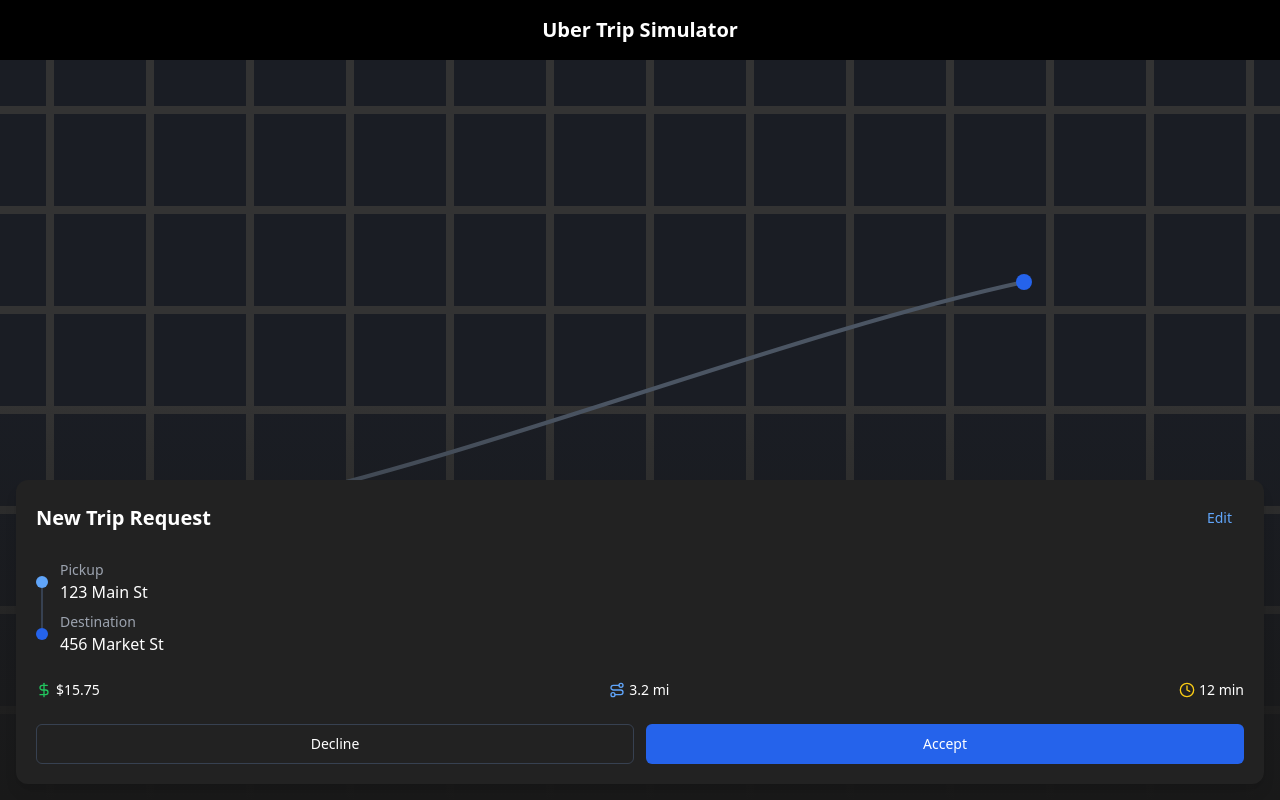
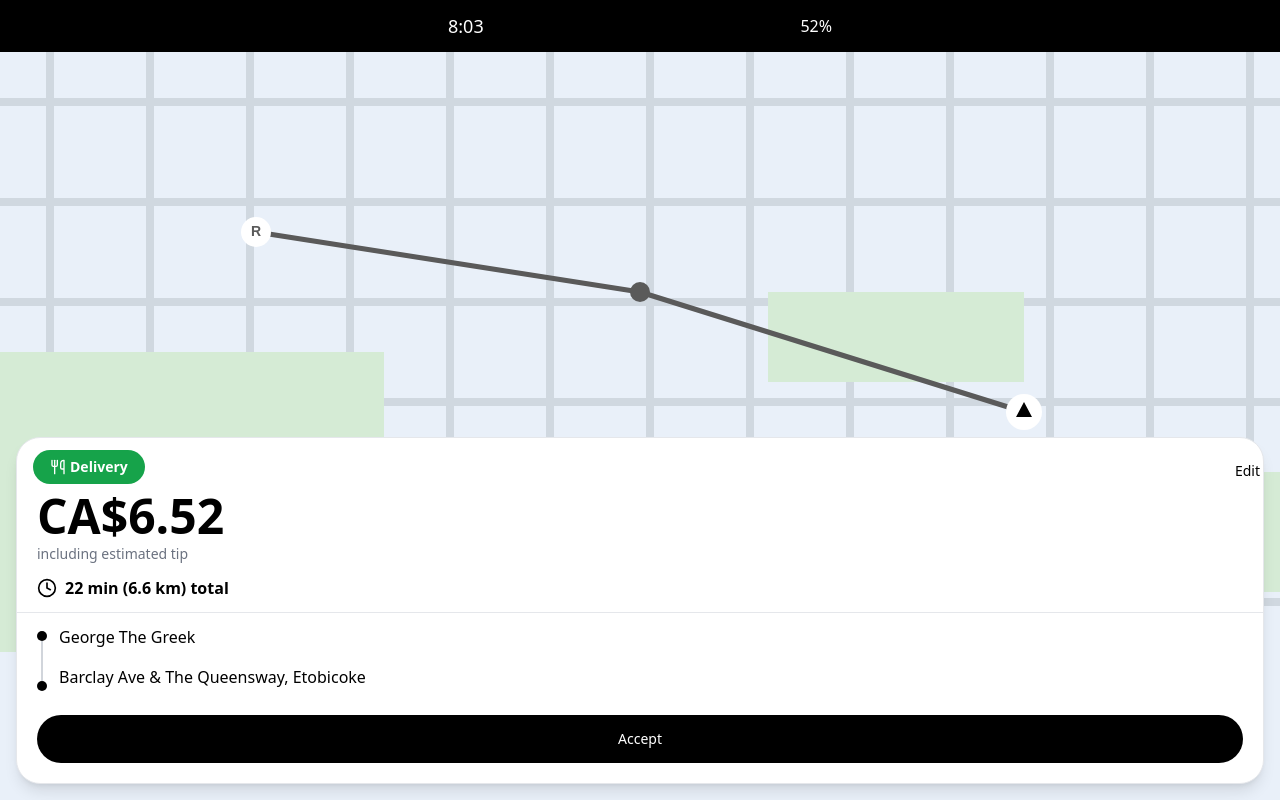
Before and after one commit to Keekay-OD/uber-trip-visualizer-maker, a React (Vite) app: page / in a window 1280 px wide. Both pictures are taken after a click on the button "Done". Built offline with nearby package versions, Linux system fonts and the light colour scheme.

Commit message:
Refactor: Improve trip details UI
Implement UI changes to match the provided image.

```diff
--- a/src/components/MapView.tsx
+++ b/src/components/MapView.tsx
@@ -27,12 +27,12 @@ const MapView = ({ pickupLocation, destination, isAccepted }: MapViewProps) => {
     }
     mapRef.current.appendChild(canvas);
 
-    // Draw map background
-    ctx.fillStyle = '#1a1d24';
+    // Draw map background - using a lighter blue color similar to the reference
+    ctx.fillStyle = '#e9f0f9';
     ctx.fillRect(0, 0, canvas.width, canvas.height);
 
-    // Draw some roads
-    ctx.strokeStyle = '#333';
+    // Draw some subtle roads - lighter gray
+    ctx.strokeStyle = '#d0d8e0';
     ctx.lineWidth = 8;
 
     // Horizontal roads
@@ -51,135 +51,99 @@ const MapView = ({ pickupLocation, destination, isAccepted }: MapViewProps) => {
       ctx.stroke();
     }
 
-    // Draw route
+    // Add some green areas (parks)
+    ctx.fillStyle = '#d5ebd5';
+    // Left side park
+    ctx.fillRect(0, canvas.height * 0.5, canvas.width * 0.3, canvas.height * 0.5);
+    // Right side parks
+    ctx.fillRect(canvas.width * 0.6, canvas.height * 0.4, canvas.width * 0.2, canvas.height * 0.15);
+    ctx.fillRect(canvas.width * 0.7, canvas.height * 0.7, canvas.width * 0.3, canvas.height * 0.2);
+
+    // Draw route - dark gray like in the reference
     const startX = canvas.width * 0.2;
-    const startY = canvas.height * 0.6;
+    const startY = canvas.height * 0.3;
+    const middleX = canvas.width * 0.5;
+    const middleY = canvas.height * 0.4;
     const endX = canvas.width * 0.8;
-    const endY = canvas.height * 0.3;
+    const endY = canvas.height * 0.6;
 
-    // Control points for bezier curve
-    const cpX1 = startX + (endX - startX) * 0.3;
-    const cpY1 = startY - 50;
-    const cpX2 = endX - (endX - startX) * 0.3;
-    const cpY2 = endY + 50;
+    // Draw the route line - dark gray
+    ctx.strokeStyle = '#5a5a5a';
+    ctx.lineWidth = 5;
+    ctx.lineCap = 'round';
+    ctx.lineJoin = 'round';
 
-    // Draw the route line
-    ctx.strokeStyle = isAccepted ? '#2563eb' : '#4b5563';
-    ctx.lineWidth = 4;
+    // First segment
     ctx.beginPath();
     ctx.moveTo(startX, startY);
-    ctx.bezierCurveTo(cpX1, cpY1, cpX2, cpY2, endX, endY);
+    ctx.lineTo(middleX, middleY);
     ctx.stroke();
 
-    // Draw pickup point
-    ctx.fillStyle = '#3b82f6';
+    // Second segment
     ctx.beginPath();
-    ctx.arc(startX, startY, 8, 0, Math.PI * 2);
+    ctx.moveTo(middleX, middleY);
+    ctx.lineTo(endX, endY);
+    ctx.stroke();
+
+    // Add pickup location dot
+    ctx.fillStyle = '#5a5a5a';
+    ctx.beginPath();
+    ctx.arc(startX, startY, 10, 0, Math.PI * 2);
     ctx.fill();
 
-    // Draw destination point
-    ctx.fillStyle = '#2563eb';
+    // Add middle point dot
     ctx.beginPath();
-    ctx.arc(endX, endY, 8, 0, Math.PI * 2);
+    ctx.arc(middleX, middleY, 10, 0, Math.PI * 2);
     ctx.fill();
 
-    // Car icon for accepted trips
+    // Add destination point with arrow/marker
+    ctx.fillStyle = 'white';
+    ctx.beginPath();
+    ctx.arc(endX, endY, 18, 0, Math.PI * 2);
+    ctx.fill();
+
+    ctx.fillStyle = 'black';
+    ctx.beginPath();
+    ctx.moveTo(endX, endY - 10);
+    ctx.lineTo(endX + 8, endY + 5);
+    ctx.lineTo(endX - 8, endY + 5);
+    ctx.fill();
+
+    // Add restaurant icon for pickup
+    ctx.fillStyle = 'white';
+    ctx.beginPath();
+    ctx.arc(startX, startY, 15, 0, Math.PI * 2);
+    ctx.fill();
+
+    ctx.fillStyle = '#5a5a5a';
+    ctx.textAlign = 'center';
+    ctx.textBaseline = 'middle';
+    ctx.font = 'bold 14px Arial';
+    ctx.fillText('R', startX, startY);
+
     if (isAccepted) {
-      // Animate car along path
-      let progress = 0;
-      let lastTimestamp: number | null = null;
+      // Add car position when accepted
+      const carX = middleX;
+      const carY = middleY;
 
-      const animateCar = (timestamp: number) => {
-        if (!lastTimestamp) lastTimestamp = timestamp;
-        const elapsed = timestamp - lastTimestamp;
+      ctx.fillStyle = 'white';
+      ctx.beginPath();
+      ctx.arc(carX, carY, 14, 0, Math.PI * 2);
+      ctx.fill();
 
-        // Update progress
-        progress += elapsed / 15000; // Complete in 15 seconds
+      ctx.fillStyle = 'black';
+      ctx.beginPath();
+      ctx.arc(carX, carY, 8, 0, Math.PI * 2);
+      ctx.fill();
+    }
 
-        if (progress <= 1) {
-          // Redraw background portion where car was
-          const prevT = Math.max(0, progress - elapsed / 15000);
-          const prevX = bezierPoint(startX, cpX1, cpX2, endX, prevT);
-          const prevY = bezierPoint(startY, cpY1, cpY2, endY, prevT);
-
-          // Clean old car position
-          ctx.fillStyle = '#1a1d24';
-          ctx.beginPath();
-          ctx.arc(prevX, prevY, 12, 0, Math.PI * 2);
-          ctx.fill();
-
-          // Redraw road section
-          ctx.strokeStyle = '#2563eb';
-          ctx.lineWidth = 4;
-          ctx.beginPath();
-          const segmentStart = Math.max(0, prevT - 0.05);
-          const segmentEnd = Math.min(1, prevT + 0.05);
-
-          // Draw segment of bezier curve
-          let x = bezierPoint(startX, cpX1, cpX2, endX, segmentStart);
-          let y = bezierPoint(startY, cpY1, cpY2, endY, segmentStart);
-          ctx.moveTo(x, y);
-
-          for (let t = segmentStart + 0.01; t <= segmentEnd; t += 0.01) {
-            x = bezierPoint(startX, cpX1, cpX2, endX, t);
-            y = bezierPoint(startY, cpY1, cpY2, endY, t);
-            ctx.lineTo(x, y);
-          }
-          ctx.stroke();
-
-          // Calculate car position
-          const carX = bezierPoint(startX, cpX1, cpX2, endX, progress);
-          const carY = bezierPoint(startY, cpY1, cpY2, endY, progress);
-
-          // Calculate tangent angle for car rotation
-          const tangentX = bezierTangent(startX, cpX1, cpX2, endX, progress);
-          const tangentY = bezierTangent(startY, cpY1, cpY2, endY, progress);
-          const angle = Math.atan2(tangentY, tangentX);
-
-          // Draw car
-          ctx.save();
-          ctx.translate(carX, carY);
-          ctx.rotate(angle);
-
-          // Car shape
-          ctx.fillStyle = '#fbbf24';
-          ctx.beginPath();
-          ctx.rect(-8, -5, 16, 10);
-          ctx.fill();
-
-          ctx.restore();
-
-          // Request next frame
-          requestAnimationFrame(animateCar);
-        }
-
-        lastTimestamp = timestamp;
-      };
-
-      requestAnimationFrame(animateCar);
-    }
   }, [pickupLocation, destination, isAccepted]);
-
-  // Helper functions for bezier curves
-  function bezierPoint(p0: number, p1: number, p2: number, p3: number, t: number): number {
-    const oneMinusT = 1 - t;
-    return Math.pow(oneMinusT, 3) * p0 +
-           3 * Math.pow(oneMinusT, 2) * t * p1 +
-           3 * oneMinusT * Math.pow(t, 2) * p2 +
-           Math.pow(t, 3) * p3;
-  }
-
-  function bezierTangent(p0: number, p1: number, p2: number, p3: number, t: number): number {
-    const oneMinusT = 1 - t;
-    return 3 * oneMinusT * oneMinusT * (p1 - p0) +
-           6 * oneMinusT * t * (p2 - p1) +
-           3 * t * t * (p3 - p2);
-  }
 
   return (
     <div
       ref={mapRef}
-      className="absolute top-0 left-0 w-full h-full bg-[#1a1d24] z-0"
+      className="absolute top-0 left-0 w-full h-full bg-blue-50 z-0"
+      style={{ height: '75vh' }}
     ></div>
   );
 };
--- a/src/components/TripDetails.tsx
+++ b/src/components/TripDetails.tsx
@@ -5,7 +5,8 @@ import { Input } from "@/components/ui/input";
 import { Card } from "@/components/ui/card";
 import { formatCurrency, formatDistance, formatTime } from "@/utils/formatting";
 import MapView from "@/components/MapView";
-import { Navigation, DollarSign, Clock, Route } from "lucide-react";
+import { Clock, Utensils } from "lucide-react";
+import { Badge } from "@/components/ui/badge";
 
 interface TripDetailsProps {
   isAccepted: boolean;
@@ -16,12 +17,14 @@ interface TripDetailsProps {
 
 const TripDetails = ({ isAccepted, onAccept, onDecline, onReset }: TripDetailsProps) => {
   // Editable trip details
-  const [pickupLocation, setPickupLocation] = useState("123 Main St");
-  const [destination, setDestination] = useState("456 Market St");
-  const [payout, setPayout] = useState("15.75");
-  const [distance, setDistance] = useState("3.2");
-  const [estimatedTime, setEstimatedTime] = useState("12");
+  const [pickupLocation, setPickupLocation] = useState("George The Greek");
+  const [destination, setDestination] = useState("Barclay Ave & The Queensway, Etobicoke");
+  const [payout, setPayout] = useState("6.52");
+  const [distance, setDistance] = useState("6.6");
+  const [estimatedTime, setEstimatedTime] = useState("22");
   const [isEditing, setIsEditing] = useState(!isAccepted);
+  const [includesTip, setIncludesTip] = useState(true);
+  const [currencyPrefix, setCurrencyPrefix] = useState("CA$");
 
   const handlePayoutChange = (e: React.ChangeEvent<HTMLInputElement>) => {
     // Only allow numbers and one decimal point
@@ -67,10 +70,10 @@ const TripDetails = ({ isAccepted, onAccept, onDecline, onReset }: TripDetailsPr
         isAccepted={isAccepted}
       />
 
-      <div className="absolute bottom-0 left-0 right-0 px-4 pb-4 pt-20 bg-gradient-to-t from-[#191919] to-transparent">
-        <Card className="bg-[#222222] border-none shadow-lg p-5 rounded-xl text-white">
+      <div className="absolute bottom-0 left-0 right-0 px-4 pb-4">
+        <Card className="bg-white border border-gray-200 shadow-lg p-0 rounded-3xl text-black overflow-hidden">
           {isAccepted ? (
-            <div className="space-y-4">
+            <div className="space-y-4 p-5">
               <div className="flex justify-between items-center">
                 <h2 className="text-xl font-bold">Trip in Progress</h2>
                 <Button variant="outline" size="sm" onClick={onReset}>
@@ -80,17 +83,15 @@ const TripDetails = ({ isAccepted, onAccept, onDecline, onReset }: TripDetailsPr
 
               <div className="flex items-center gap-3 py-2">
                 <div className="flex flex-col items-center">
-                  <div className="w-3 h-3 bg-blue-400 rounded-full"></div>
-                  <div className="w-0.5 h-10 bg-gray-700"></div>
-                  <div className="w-3 h-3 bg-blue-600 rounded-full"></div>
+                  <div className="w-3 h-3 bg-black rounded-full"></div>
+                  <div className="w-0.5 h-10 bg-gray-300"></div>
+                  <div className="w-3 h-3 bg-black rounded-full"></div>
                 </div>
                 <div className="flex-1 space-y-2">
                   <div>
-                    <p className="text-sm text-gray-400">Pickup</p>
                     <p className="font-medium">{pickupLocation}</p>
                   </div>
                   <div>
-                    <p className="text-sm text-gray-400">Destination</p>
                     <p className="font-medium">{destination}</p>
                   </div>
                 </div>
@@ -98,126 +99,150 @@ const TripDetails = ({ isAccepted, onAccept, onDecline, onReset }: TripDetailsPr
 
               <div className="flex justify-between text-sm">
                 <div className="flex items-center gap-1">
-                  <DollarSign size={16} className="text-green-500" />
-                  <span>{formatCurrency(parseFloat(payout))}</span>
+                  <span>{currencyPrefix}{payout}</span>
                 </div>
                 <div className="flex items-center gap-1">
-                  <Route size={16} className="text-blue-400" />
-                  <span>{formatDistance(parseFloat(distance))}</span>
-                </div>
-                <div className="flex items-center gap-1">
-                  <Clock size={16} className="text-yellow-400" />
-                  <span>{formatTime(parseInt(estimatedTime))}</span>
+                  <Clock size={16} className="text-black" />
+                  <span>{estimatedTime} min ({formatDistance(parseFloat(distance))})</span>
                 </div>
               </div>
             </div>
           ) : (
-            <div className="space-y-4">
+            <div>
+              {isEditing ? (
+                <div className="p-5 space-y-3">
                   <div className="flex justify-between items-center">
-                <h2 className="text-xl font-bold">New Trip Request</h2>
+                    <h2 className="text-xl font-bold">Edit Trip Request</h2>
                     <Button
                       variant="ghost"
                       size="sm"
                       onClick={toggleEditMode}
-                  className="text-blue-400"
+                      className="text-blue-600"
                     >
-                  {isEditing ? "Done" : "Edit"}
+                      Done
                     </Button>
                   </div>
 
-              {isEditing ? (
-                <div className="space-y-3">
                   <div>
-                    <label className="text-sm text-gray-400 mb-1 block">Pickup Location</label>
+                    <label className="text-sm text-gray-600 mb-1 block">Currency Prefix</label>
+                    <Input
+                      value={currencyPrefix}
+                      onChange={(e) => setCurrencyPrefix(e.target.value)}
+                      className="border-gray-300"
+                    />
+                  </div>
+
+                  <div>
+                    <label className="text-sm text-gray-600 mb-1 block">Pickup Location</label>
                     <Input
                       value={pickupLocation}
                       onChange={(e) => setPickupLocation(e.target.value)}
-                      className="bg-[#2a2a2a] border-gray-700 text-white"
+                      className="border-gray-300"
                     />
                   </div>
                   <div>
-                    <label className="text-sm text-gray-400 mb-1 block">Destination</label>
+                    <label className="text-sm text-gray-600 mb-1 block">Destination</label>
                     <Input
                       value={destination}
                       onChange={(e) => setDestination(e.target.value)}
-                      className="bg-[#2a2a2a] border-gray-700 text-white"
+                      className="border-gray-300"
                     />
                   </div>
                   <div className="grid grid-cols-3 gap-2">
                     <div>
-                      <label className="text-sm text-gray-400 mb-1 block">Payout ($)</label>
+                      <label className="text-sm text-gray-600 mb-1 block">Payout</label>
                       <Input
                         value={payout}
                         onChange={handlePayoutChange}
-                        className="bg-[#2a2a2a] border-gray-700 text-white"
+                        className="border-gray-300"
                       />
                     </div>
                     <div>
-                      <label className="text-sm text-gray-400 mb-1 block">Distance (mi)</label>
+                      <label className="text-sm text-gray-600 mb-1 block">Distance (km)</label>
                       <Input
                         value={distance}
                         onChange={handleDistanceChange}
-                        className="bg-[#2a2a2a] border-gray-700 text-white"
+                        className="border-gray-300"
                       />
                     </div>
                     <div>
-                      <label className="text-sm text-gray-400 mb-1 block">Time (min)</label>
+                      <label className="text-sm text-gray-600 mb-1 block">Time (min)</label>
                       <Input
                         value={estimatedTime}
                         onChange={handleTimeChange}
-                        className="bg-[#2a2a2a] border-gray-700 text-white"
+                        className="border-gray-300"
                       />
                     </div>
+                  </div>
+                  <div className="flex items-center">
+                    <input
+                      type="checkbox"
+                      id="includesTip"
+                      checked={includesTip}
+                      onChange={(e) => setIncludesTip(e.target.checked)}
+                      className="mr-2"
+                    />
+                    <label htmlFor="includesTip" className="text-sm text-gray-600">
+                      Show "including estimated tip"
+                    </label>
                   </div>
                 </div>
               ) : (
                 <>
-                  <div className="flex items-center gap-3 py-2">
+                  <div className="flex items-center px-4 pt-3 pb-2">
+                    <Badge className="bg-green-600 hover:bg-green-700 text-white flex items-center gap-1 px-4 py-1.5 rounded-full text-sm">
+                      <Utensils size={16} />
+                      <span>Delivery</span>
+                    </Badge>
+                  </div>
+
+                  <div className="px-5">
+                    <h2 className="text-5xl font-extrabold">{currencyPrefix}{payout}</h2>
+                    {includesTip && <p className="text-gray-500 text-sm mt-1">including estimated tip</p>}
+                  </div>
+
+                  <div className="px-5 py-3 border-b border-gray-200">
+                    <div className="flex items-center gap-2 text-base">
+                      <Clock size={20} className="text-black" />
+                      <span className="font-semibold">{estimatedTime} min ({parseFloat(distance).toFixed(1)} km) total</span>
+                    </div>
+                  </div>
+
+                  <div className="px-5 py-3">
+                    <div className="flex items-start gap-3">
                       <div className="flex flex-col items-center">
-                      <div className="w-3 h-3 bg-blue-400 rounded-full"></div>
-                      <div className="w-0.5 h-10 bg-gray-700"></div>
-                      <div className="w-3 h-3 bg-blue-600 rounded-full"></div>
+                        <div className="w-2.5 h-2.5 bg-black rounded-full mt-1.5"></div>
+                        <div className="w-0.5 h-10 bg-gray-300"></div>
+                        <div className="w-2.5 h-2.5 bg-black rounded-full"></div>
                       </div>
-                    <div className="flex-1 space-y-2">
+                      <div className="flex-1 space-y-4">
                         <div>
-                        <p className="text-sm text-gray-400">Pickup</p>
-                        <p className="font-medium">{pickupLocation}</p>
+                          <p className="font-medium text-base">{pickupLocation}</p>
                         </div>
                         <div>
-                        <p className="text-sm text-gray-400">Destination</p>
-                        <p className="font-medium">{destination}</p>
+                          <p className="font-medium text-base">{destination}</p>
+                        </div>
                       </div>
                     </div>
                   </div>
 
-                  <div className="flex justify-between text-sm">
-                    <div className="flex items-center gap-1">
-                      <DollarSign size={16} className="text-green-500" />
-                      <span>{formatCurrency(parseFloat(payout))}</span>
-                    </div>
-                    <div className="flex items-center gap-1">
-                      <Route size={16} className="text-blue-400" />
-                      <span>{formatDistance(parseFloat(distance))}</span>
-                    </div>
-                    <div className="flex items-center gap-1">
-                      <Clock size={16} className="text-yellow-400" />
-                      <span>{formatTime(parseInt(estimatedTime))}</span>
-                    </div>
-                  </div>
-
-                  <div className="grid grid-cols-2 gap-3 pt-2">
+                  <div className="p-5 pt-3">
                     <Button
-                      variant="outline"
-                      className="bg-transparent text-white border-gray-700 hover:bg-gray-800"
-                      onClick={onDecline}
-                    >
-                      Decline
-                    </Button>
-                    <Button
-                      className="bg-blue-600 hover:bg-blue-700 text-white"
+                      className="w-full bg-black hover:bg-gray-800 text-white rounded-full font-medium py-6"
                       onClick={onAccept}
                     >
                       Accept
+                    </Button>
+                  </div>
+
+                  <div className="absolute top-4 right-4">
+                    <Button
+                      variant="ghost"
+                      size="sm"
+                      className="text-black hover:bg-transparent p-1"
+                      onClick={toggleEditMode}
+                    >
+                      Edit
                     </Button>
                   </div>
                 </>
--- a/src/pages/Index.tsx
+++ b/src/pages/Index.tsx
@@ -25,9 +25,14 @@ const Index = () => {
   };
 
   return (
-    <div className="min-h-screen bg-[#191919] text-white flex flex-col">
-      <header className="p-4 bg-black flex justify-center">
-        <h1 className="text-xl font-bold">Uber Trip Simulator</h1>
+    <div className="min-h-screen bg-[#e9f0f9] flex flex-col">
+      <header className="p-3 bg-black flex justify-center z-10">
+        <div className="flex items-center justify-between w-full max-w-sm">
+          <div className="text-white text-lg font-medium">8:03</div>
+          <div className="flex items-center gap-2">
+            <div className="text-white">52%</div>
+          </div>
+        </div>
       </header>
 
       <main className="flex-1 relative">
--- a/src/utils/formatting.ts
+++ b/src/utils/formatting.ts
@@ -2,19 +2,15 @@
 /**
  * Format a number as a currency string
  */
-export function formatCurrency(amount: number): string {
-  return new Intl.NumberFormat('en-US', {
-    style: 'currency',
-    currency: 'USD',
-    minimumFractionDigits: 2
-  }).format(amount);
+export function formatCurrency(amount: number, prefix: string = "$"): string {
+  return prefix + amount.toFixed(2);
 }
 
 /**
- * Format a distance with miles unit
+ * Format a distance with kilometers unit
  */
 export function formatDistance(distance: number): string {
-  return `${distance.toFixed(1)} mi`;
+  return `${distance.toFixed(1)} km`;
 }
 
 /**
```
Lines whose indentation alone changed are shown as unchanged.
